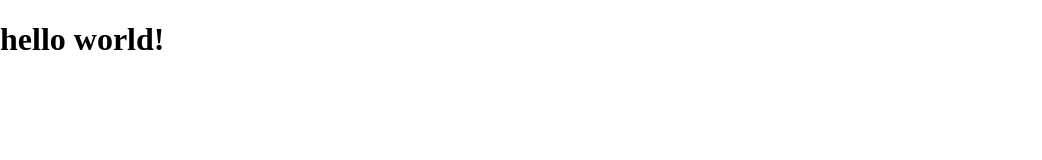
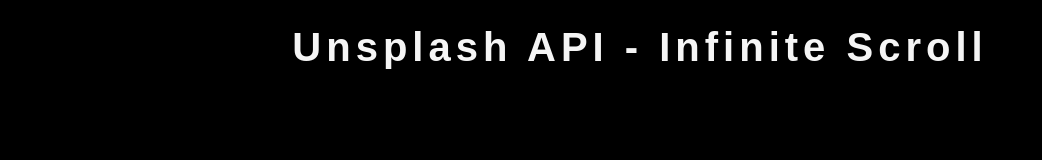
Before and after one commit to MonteThmas/infinite-scroll, a plain HTML site: page index.html in a window 1280 px wide. Shown: the whole page, without its empty margins (0-1042 px from the left). Drawn offline with Linux system fonts and the light colour scheme; a web font is replaced by a local one.

Commit message:
inital commit

```diff
--- a/index.html
+++ b/index.html
@@ -4,13 +4,21 @@
     <meta charset="UTF-8">
     <meta http-equiv="X-UA-Compatible" content="IE=edge">
     <meta name="viewport" content="width=device-width, initial-scale=1.0">
-    <title>Template</title>
-    <link rel="stylesheet" href="https://cdnjs.cloudflare.com/ajax/libs/font-awesome/6.4.0/css/all.min.css">
+    <title>Infinite Scroll</title>
+    <link rel="icon" type="image/png" href="https://www.google.com/s2/favicons?domain=css-tricks.com">
     <link rel="stylesheet" href="style.css">
 </head>
 <body>
-    <h1> hello world!</h1>
-                <!-- script -->
-        <script src="script.js"></script>
+
+    <!--title -->
+    <h1>Unsplash API - Infinite Scroll</h1>
+    <!--Loader-->
+    <div class="loader" id="loader">
+        <img src="loader.svg" alt="loading" hidden>
+    </div>
+
+
+    <!-- script -->
+    <script src="script.js"></script>
 </body>
 </html>
--- a/style.css
+++ b/style.css
@@ -1,8 +1,37 @@
+@import url('https://fonts.googleapis.com/css2?family=Playpen+Sans+Deva:wght@300&display=swap');
+
 html{
-    box-sizing: border-box;
+    box-sizing: border-box; /* prevents padding from adding extra width or extra height to the page*/
 }
 body{
     margin: 0;
     min-height: 100vh;
+    font-family: Playpen Sans Deva, sans-serif;
+    background: black;
+    color: whitesmoke;
+}
 
+h1{
+    text-align: center;
+    margin-top: 25px;
+    margin-bottom: 15px;
+    font-size: 40px;
+    letter-spacing: 5px;
 }
+
+/*Loader*/
+
+.loader{
+    position: fixed; /* Doesnt move when user scrolls*/
+    top: 0;
+    bottom: 0;
+    left: 0;
+    right: 0;
+}
+
+.loader img{
+    position: fixed;
+    top: 50%;
+    left: 50%;
+    transform: translate(-50%, -50%);
+}
```
Also changed, not shown: Loader.svg (added).
